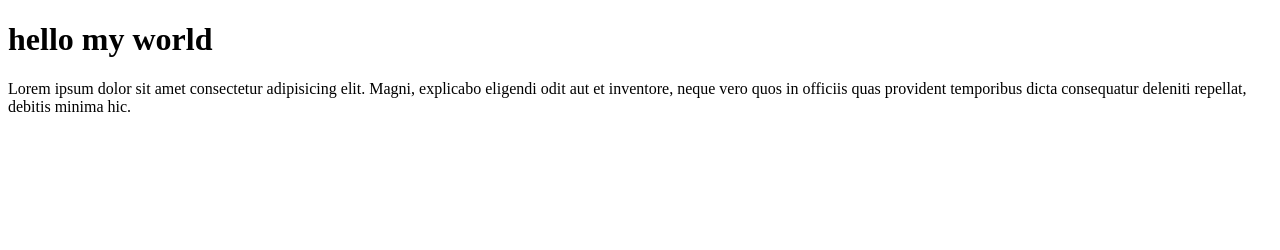
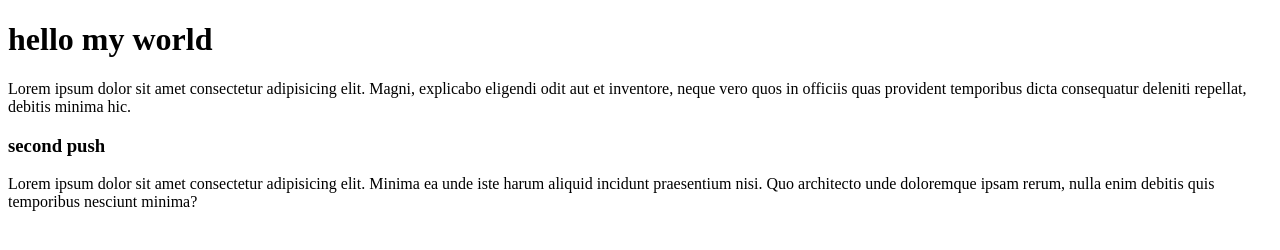
Before and after one commit to mostafizur-raahman/my-first-repo, a plain HTML site: page index.html in a window 1280 px wide. Drawn offline with Linux system fonts and the light colour scheme.

Commit message:
thired commit

```diff
--- a/index.html
+++ b/index.html
@@ -12,6 +12,9 @@
     <h1>hello my world</h1>
     <p>Lorem ipsum dolor sit amet consectetur adipisicing elit. Magni, explicabo eligendi odit aut et inventore, neque
         vero quos in officiis quas provident temporibus dicta consequatur deleniti repellat, debitis minima hic.</p>
+    <h3>second push</h3>
+    <p>Lorem ipsum dolor sit amet consectetur adipisicing elit. Minima ea unde iste harum aliquid incidunt praesentium
+        nisi. Quo architecto unde doloremque ipsam rerum, nulla enim debitis quis temporibus nesciunt minima?</p>
 </body>
 
 </html>
```
